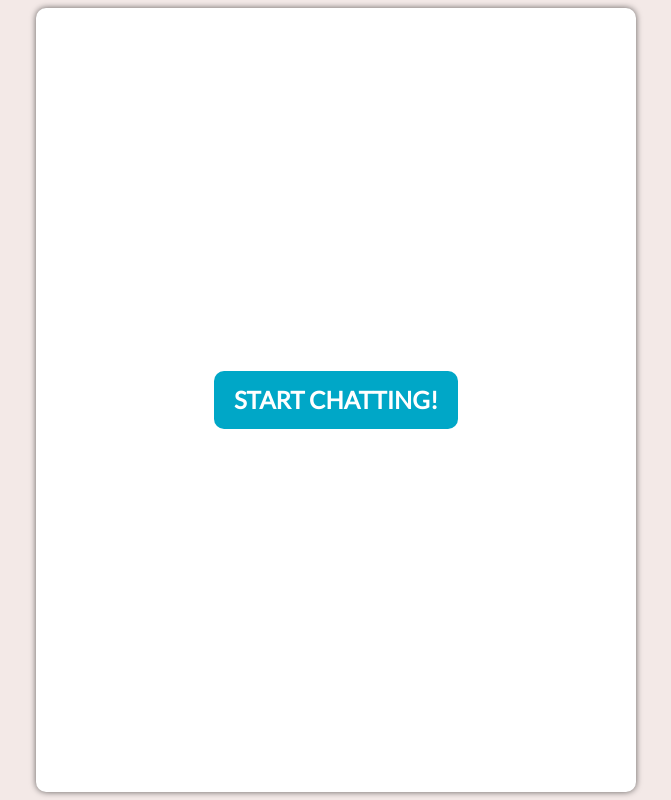
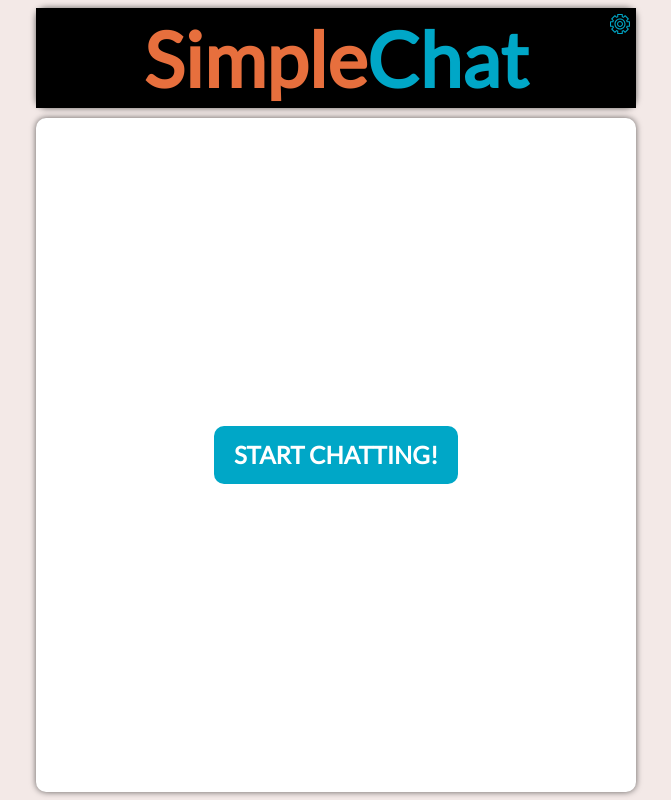
Before and after one commit to AlexKomz/vue-chat_client, a Vue app: page / in a window 1280 px wide. Shown: the whole page, without its empty margins (304-975 px from the left). Built offline with nearby package versions, Linux system fonts and the light colour scheme.

Commit message:
тестирование actions

```diff
--- a/src/App.vue
+++ b/src/App.vue
@@ -1,7 +1,7 @@
 <template>
   <div class="app">
     <div class="app__wrapper">
-      <!--      <ChatHeader />-->
+      <ChatHeader />
       <RouterView class="app_view" />
     </div>
   </div>
--- a/src/components/ChatHeader.vue
+++ b/src/components/ChatHeader.vue
@@ -76,6 +76,8 @@ export default {
   align-items: center;
   justify-content: center;
 
+  background-color: black;
+
   transition: height 0.4s;
 }
 
```
